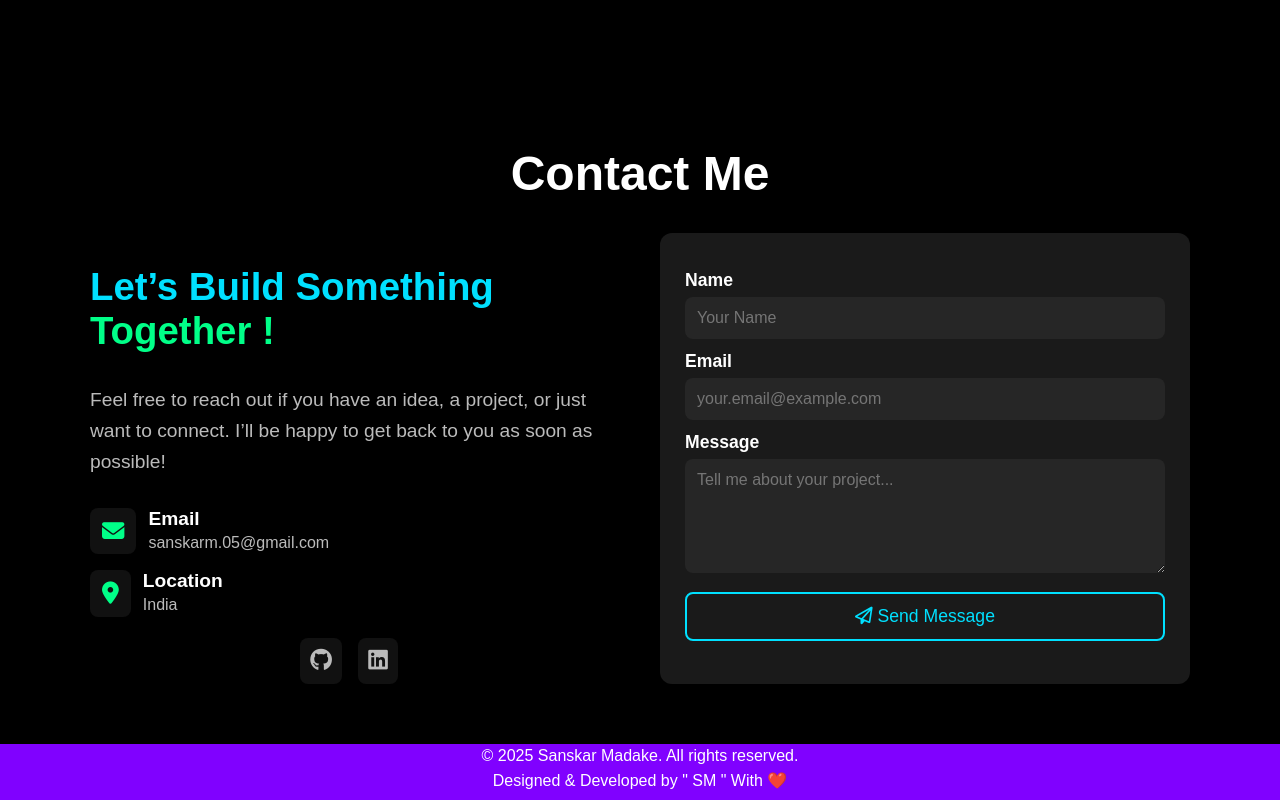
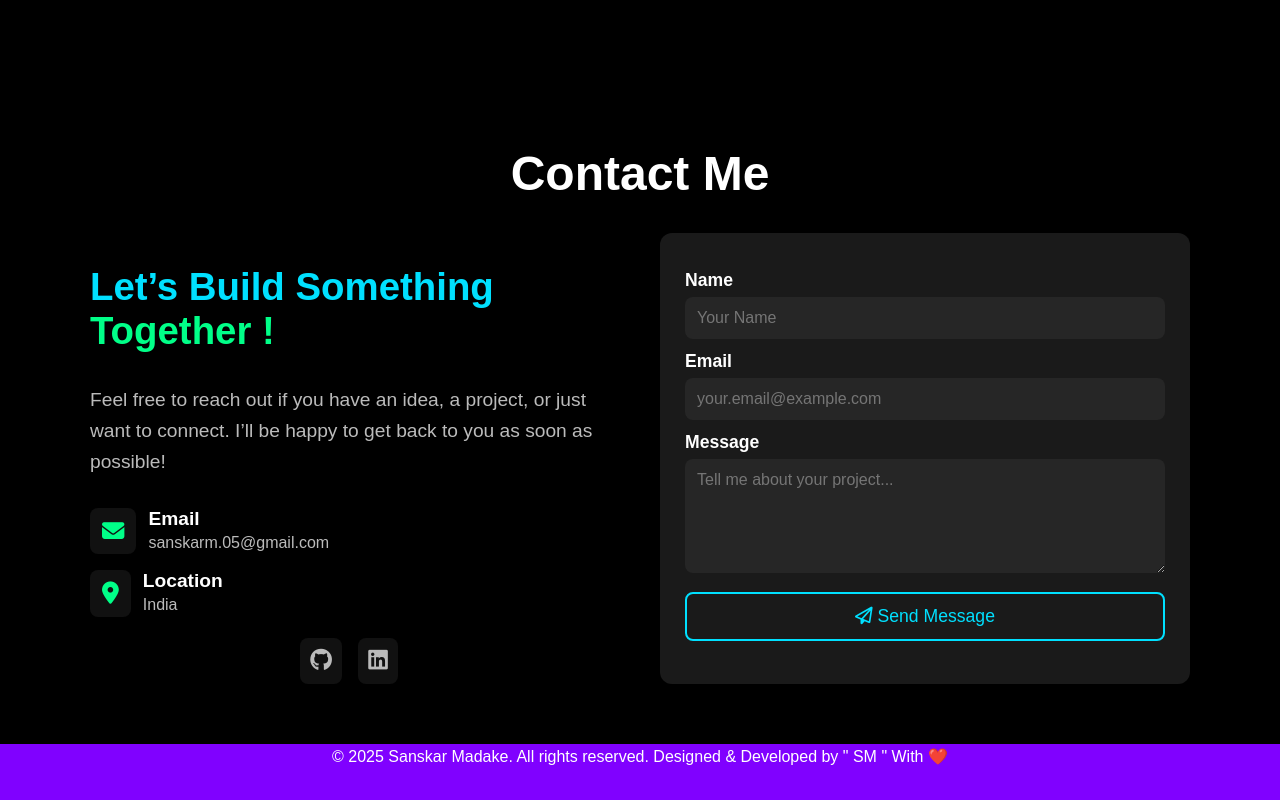
Before and after one commit to SanskarMadake/Portfolio, a plain HTML site: page index.html in a window 1280 px wide. Shown: the part 5896-6696 px from the top of the page. Drawn offline with Linux system fonts and the light colour scheme; a web font is replaced by a local one.

Commit message:
Update index.html
footer updated

```diff
--- a/index.html
+++ b/index.html
@@ -440,8 +440,8 @@
   </section>
 </body>
 <footer>
-    <p id="footer1">© 2025 Sanskar Madake. All rights reserved.</p>
-    <p id="footer2">Designed & Developed by " SM " With ❤️ </p>
+    <p id="footer1" id="footer2">© 2025 Sanskar Madake. All rights reserved. Designed & Developed by " SM " With ❤️ </p>
+
 </footer>
 
 
```
